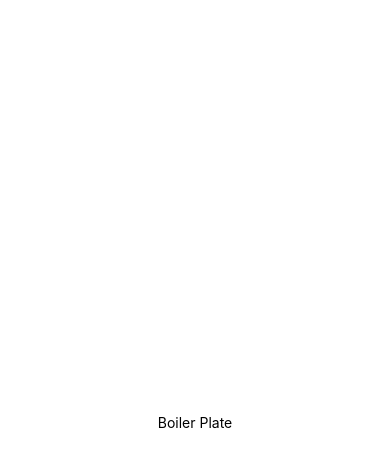
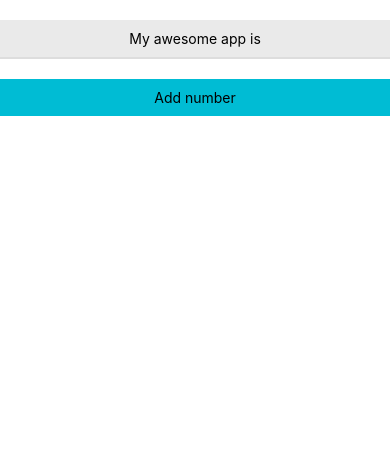
Before and after one commit to Charpell/React-native-university, a React Native app: screen / in a window 390 px wide. Shown: the top 466 px of the page. Built offline with nearby package versions, Linux system fonts and the light colour scheme.

Commit message:
Custom Component and State

```diff
--- a/App.js
+++ b/App.js
@@ -1,11 +1,20 @@
 import React from 'react';
 import { StyleSheet, Text, View } from 'react-native';
 
+import Nav from './src/Nav/nav';
+import Generate from './src/Generator/generate';
+
 export default class App extends React.Component {
+  state = {
+    nameOfApp: "My awesome app is"
+  }
+
   render() {
     return (
       <View style={styles.container}>
-        <Text>Boiler Plate</Text>
+        <Nav nameOfApp={this.state.nameOfApp} />
+
+        <Generate />
       </View>
     );
   }
@@ -16,6 +25,7 @@
     flex: 1,
     backgroundColor: '#fff',
     alignItems: 'center',
-    justifyContent: 'center',
+    justifyContent: 'flex-start',
+    marginTop: 20
   },
 });
--- /dev/null
+++ b/src/Generator/generate.js
@@ -0,0 +1,28 @@
+import React  from 'react';
+import { StyleSheet, Text, View, TouchableWithoutFeedback } from 'react-native';
+
+
+const generate = (props) => (
+    <TouchableWithoutFeedback
+        onPress={()=> {
+            props.add()
+        }}
+    >
+        <View style={styles.generate}>
+            <Text>Add number</Text>
+        </View>
+    </TouchableWithoutFeedback>
+)
+
+
+const styles = StyleSheet.create({
+    generate:{
+        padding:10,
+        alignItems: 'center',
+        backgroundColor:'#00bcd4',
+        width:'100%',
+        marginTop: 20
+    }
+});
+
+export default generate;
--- /dev/null
+++ b/src/Nav/nav.js
@@ -0,0 +1,22 @@
+import React  from 'react';
+import { StyleSheet, Text, View } from 'react-native';
+
+const Nav = (props) =>(
+    <View style={styles.nav}>
+        <Text>{props.nameOfApp}</Text>
+    </View>
+)
+
+
+const styles = StyleSheet.create({
+   nav:{
+       backgroundColor:'#eaeaea',
+       alignItems: 'center',
+       padding:10,
+       width:'100%',
+       borderBottomWidth:2,
+       borderBottomColor:'#dddddd'
+   }
+  });
+
+export default Nav;
```
Also changed, not shown: 1 other file (tests, documents, lock files or other folders).
